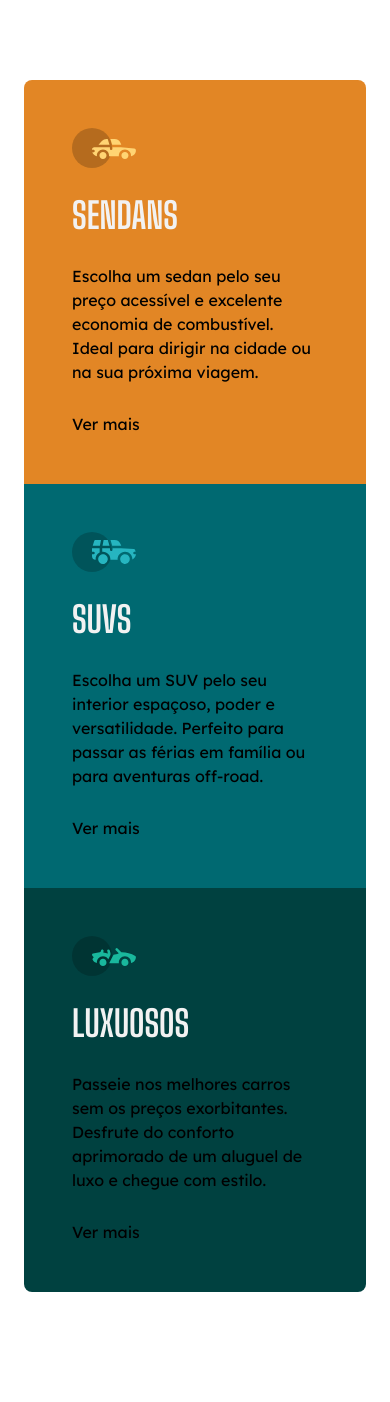
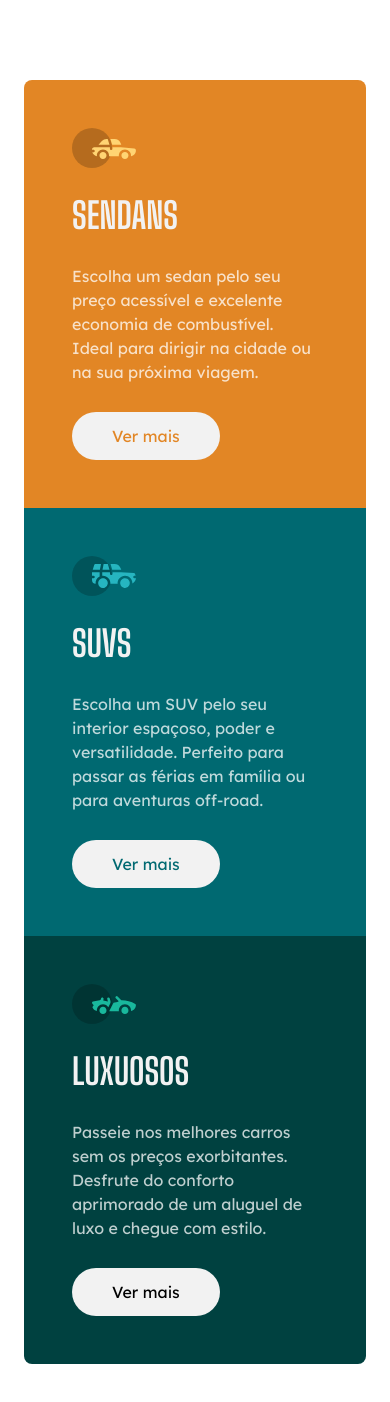
Before and after one commit to pc261/Projeto_carros, a React (Vite) app: page / in a window 390 px wide. Shown: the top 1402 px of the page. Before the commit the page ends 1372 px from the top, so only its background shows below. Built offline with nearby package versions, Linux system fonts and the light colour scheme.

Commit message:
Setimo commit do app - versão mobile finalizada

```diff
--- a/src/App.jsx
+++ b/src/App.jsx
@@ -10,22 +10,22 @@ export default function App() {
         <div className="bg-orange p-12 rounded-t-lg">
           <img src={iconSedans} alt="Icone dos carros Sedans"  className = "mb-7" />
           <h2 className="font-shoulders mb-7 uppercase text-4xl font-bold text-offwithebg">Sendans</h2>
-          <p className= "font-lexend mb-7">Escolha um sedan pelo seu preço acessível e excelente economia de combustível. Ideal para dirigir na cidade ou na sua próxima viagem.</p>
-          <a className= "font-lexend" href="https://www.webmotors.com.br/sedans" target="_blank">Ver mais</a>
+          <p className= "font-lexend mb-7 text-offwhite">Escolha um sedan pelo seu preço acessível e excelente economia de combustível. Ideal para dirigir na cidade ou na sua próxima viagem.</p>
+          <a className= "font-lexend bg-offwithebg px-10 py-3 block w-fit rounded-3xl text-orange" href="https://www.webmotors.com.br/sedans" target="_blank">Ver mais</a>
         </div>
 
         <div className="bg-green p-12">
           <img src={iconSuvs} alt="Icone dos carros SUV's" className = "mb-7" />
           <h2 className="font-shoulders mb-7 uppercase text-4xl font-bold text-offwithebg">SUVs</h2>
-          <p className= "font-lexend mb-7">Escolha um SUV pelo seu interior espaçoso, poder e versatilidade. Perfeito para passar as férias em família ou para aventuras off-road.</p>
-          <a className= "font-lexend" href="https://www.webmotors.com.br/suvs"target="_blank" >Ver mais</a>
+          <p className= "font-lexend mb-7 text-offwhite">Escolha um SUV pelo seu interior espaçoso, poder e versatilidade. Perfeito para passar as férias em família ou para aventuras off-road.</p>
+          <a className= "font-lexend bg-offwithebg px-10 py-3 block w-fit rounded-3xl text-green" href="https://www.webmotors.com.br/suvs"target="_blank" >Ver mais</a>
         </div>
 
         <div className = "bg-dark-green p-12 rounded-b-lg">
           <img src={iconLuxury} alt="Icone dos carros de Luxo" className = "mb-7" />
           <h2 className="font-shoulders mb-7 uppercase text-4xl font-bold text-offwithebg">Luxuosos</h2>
-          <p className= "font-lexend mb-7">Passeie nos melhores carros sem os preços exorbitantes. Desfrute do conforto aprimorado de um aluguel de luxo e chegue com estilo.</p>
-          <a className= "font-lexend" href="https://www.webmotors.com.br/carros-de-luxo/carros/estoque?estadocidade=estoque&necessidade=Carros%20de%20luxo&idcmpint=t1:c17:m07:portal-ofertas:busque-por-categorias::carros-de-luxo:comprar" target="_blank">Ver mais</a>
+          <p className= "font-lexend mb-7 text-offwhite">Passeie nos melhores carros sem os preços exorbitantes. Desfrute do conforto aprimorado de um aluguel de luxo e chegue com estilo.</p>
+          <a className= "font-lexend bg-offwithebg px-10 py-3 block w-fit rounded-3xl text-darkgreen" href="https://www.webmotors.com.br/carros-de-luxo/carros/estoque?estadocidade=estoque&necessidade=Carros%20de%20luxo&idcmpint=t1:c17:m07:portal-ofertas:busque-por-categorias::carros-de-luxo:comprar" target="_blank">Ver mais</a>
         </div>
 
       </section>
```
